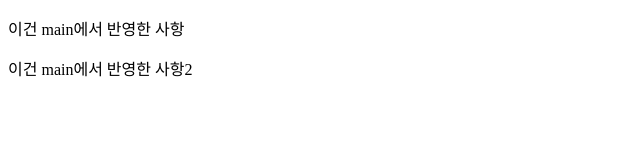
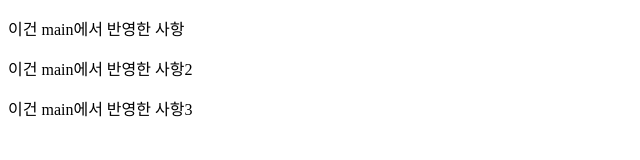
Before and after one commit to EunHyeokJung/kangnengthon-github, a plain HTML site: page index.html in a window 1280 px wide. Shown: the whole page, without its empty margins (0-640 px from the left). Drawn offline with Linux system fonts and the light colour scheme.

Commit message:
main 반영사항 3

```diff
--- a/index.html
+++ b/index.html
@@ -8,5 +8,6 @@
 <body>
     <p>이건 main에서 반영한 사항</p>
     <p>이건 main에서 반영한 사항2</p>
+    <p>이건 main에서 반영한 사항3</p>
 </body>
 </html>
```
